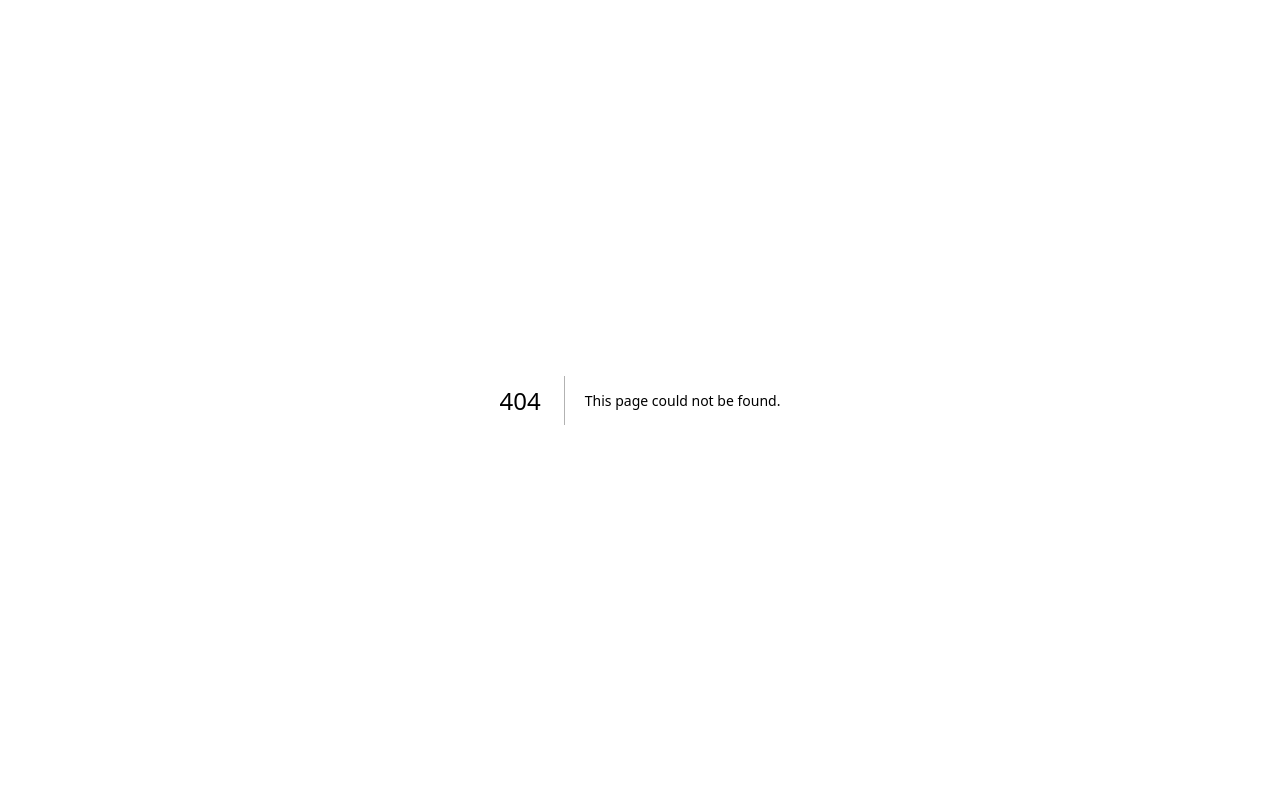
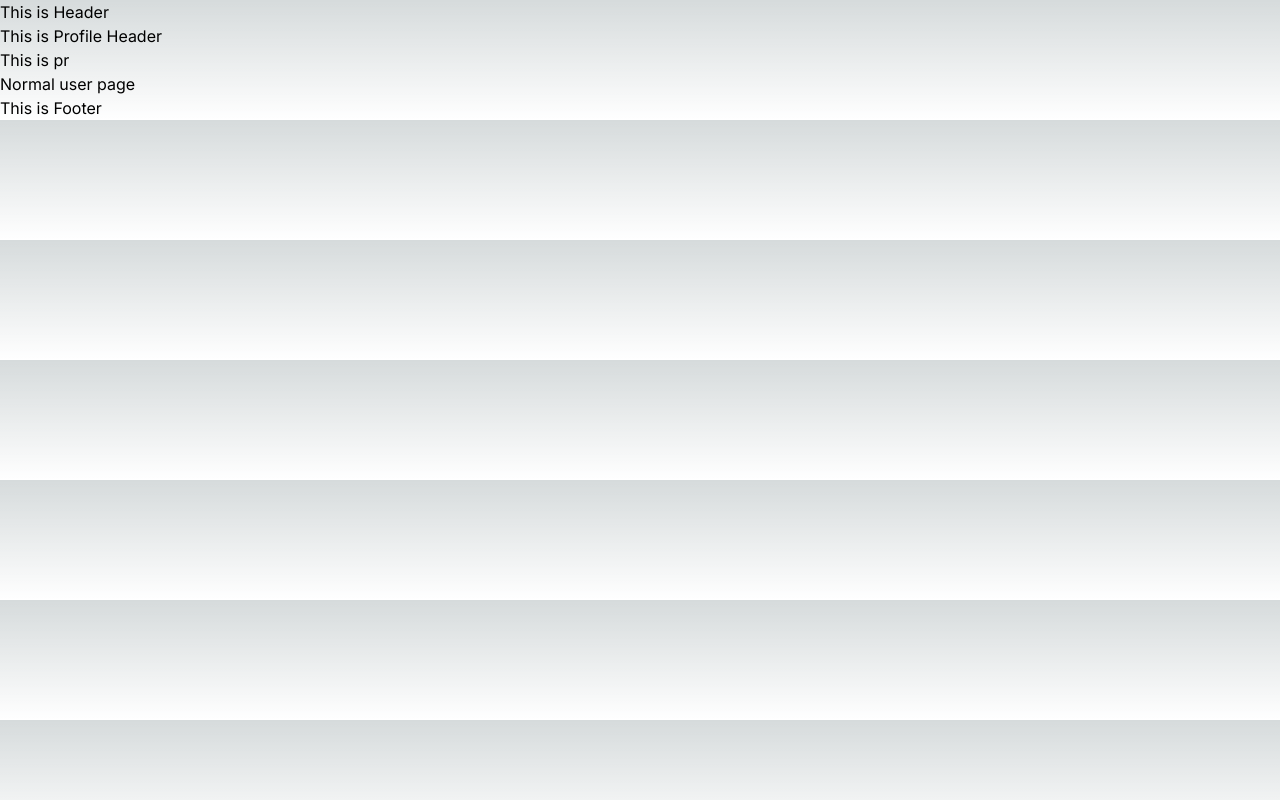
Before and after one commit to rajat03github/WorkManager_NEXTJS, a Next.js app: page /profile/user in a window 1280 px wide. Before the commit this address had no page. Built offline with nearby package versions, Linux system fonts and the light colour scheme.

Commit message:
folder structure done nicely

```diff
--- /dev/null
+++ b/src/app/about/error.js
@@ -0,0 +1,7 @@
+"use client";
+
+const pageError = ({ error, reset }) => {
+  return <div>Error here</div>;
+};
+
+export default pageError;
--- /dev/null
+++ b/src/app/about/loading.js
@@ -0,0 +1,9 @@
+const loading = () => {
+  return (
+    <div>
+      <p>loading....</p>
+    </div>
+  );
+};
+
+export default loading;
--- /dev/null
+++ b/src/app/about/page.js
@@ -0,0 +1,15 @@
+import React from "react";
+
+const takeTime = async () => {
+  await new Promise((resolve) => {
+    setTimeout(resolve, 3000);
+  });
+};
+
+const page = async () => {
+  await takeTime();
+  throw new Error("this is manual error");
+  return <div>ABOUT here</div>;
+};
+
+export default page;
--- a/src/app/layout.js
+++ b/src/app/layout.js
@@ -1,17 +1,23 @@
-import './globals.css'
-import { Inter } from 'next/font/google'
+import "./globals.css";
+import { Inter } from "next/font/google";
 
-const inter = Inter({ subsets: ['latin'] })
+const inter = Inter({ subsets: ["latin"] });
 
 export const metadata = {
-  title: 'Create Next App',
-  description: 'Generated by create next app',
-}
+  title: "Create Next App",
+  description: "Generated by create next app",
+};
 
 export default function RootLayout({ children }) {
   return (
     <html lang="en">
-      <body className={inter.className}>{children}</body>
+      <body className={inter.className}>
+        <h1>This is Header</h1>
+
+        <div>{children}</div>
+
+        <h1>This is Footer</h1>
+      </body>
     </html>
-  )
+  );
 }
--- /dev/null
+++ b/src/app/profile/admin/page.js
@@ -0,0 +1,7 @@
+import React from "react";
+
+const page = () => {
+  return <div>this is admin page</div>;
+};
+
+export default page;
--- /dev/null
+++ b/src/app/profile/layout.js
@@ -0,0 +1,12 @@
+import React from "react";
+
+const layout = ({ children }) => {
+  return (
+    <div>
+      <h1>This is Profile Header</h1>
+      <h1>This is pr {children}</h1>
+    </div>
+  );
+};
+
+export default layout;
--- /dev/null
+++ b/src/app/profile/page.js
@@ -0,0 +1,7 @@
+import React from "react";
+
+const page = () => {
+  return <div>page</div>;
+};
+
+export default page;
--- /dev/null
+++ b/src/app/profile/user/page.js
@@ -0,0 +1,7 @@
+import React from "react";
+
+const page = () => {
+  return <div>Normal user page</div>;
+};
+
+export default page;
```
